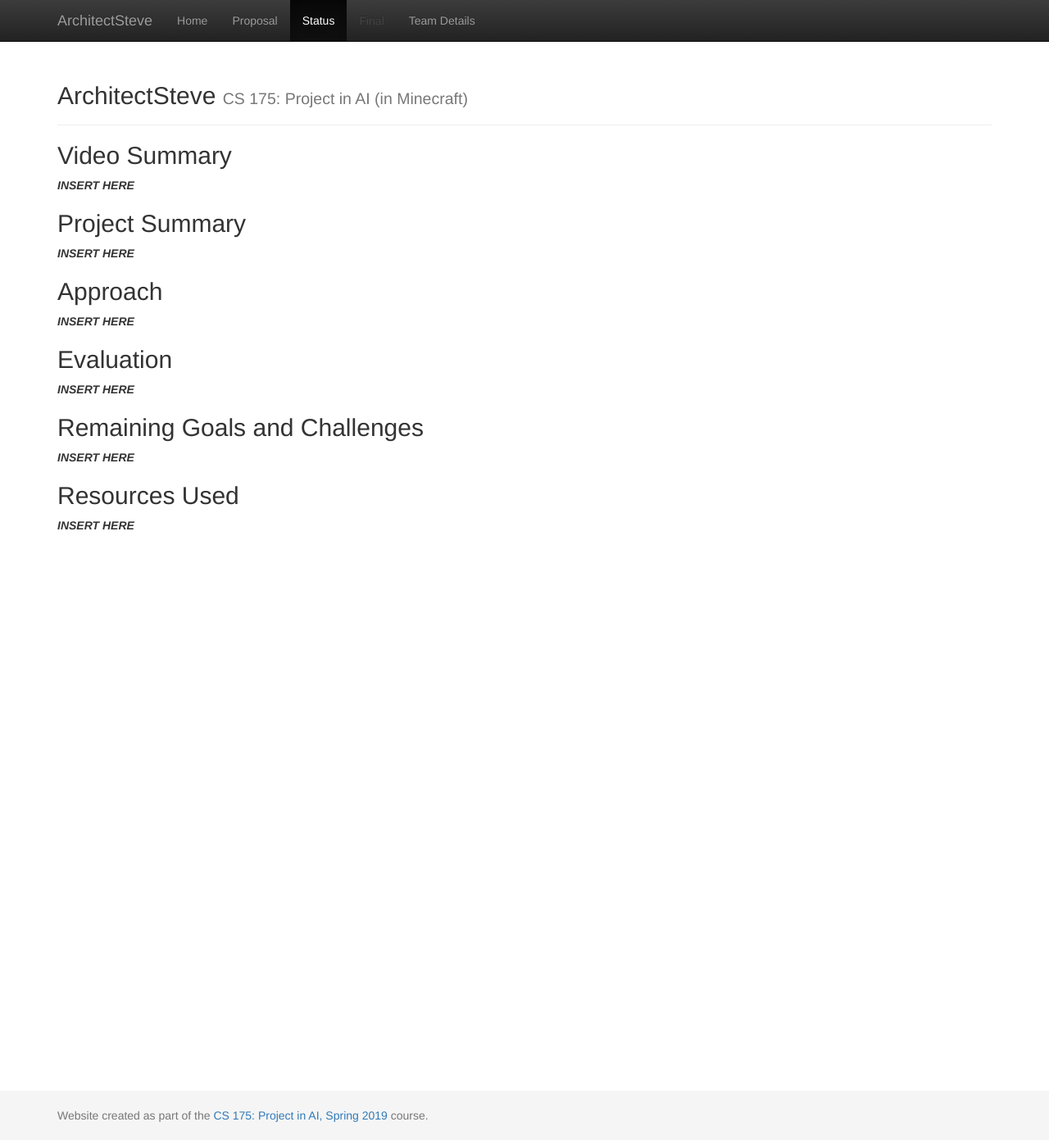
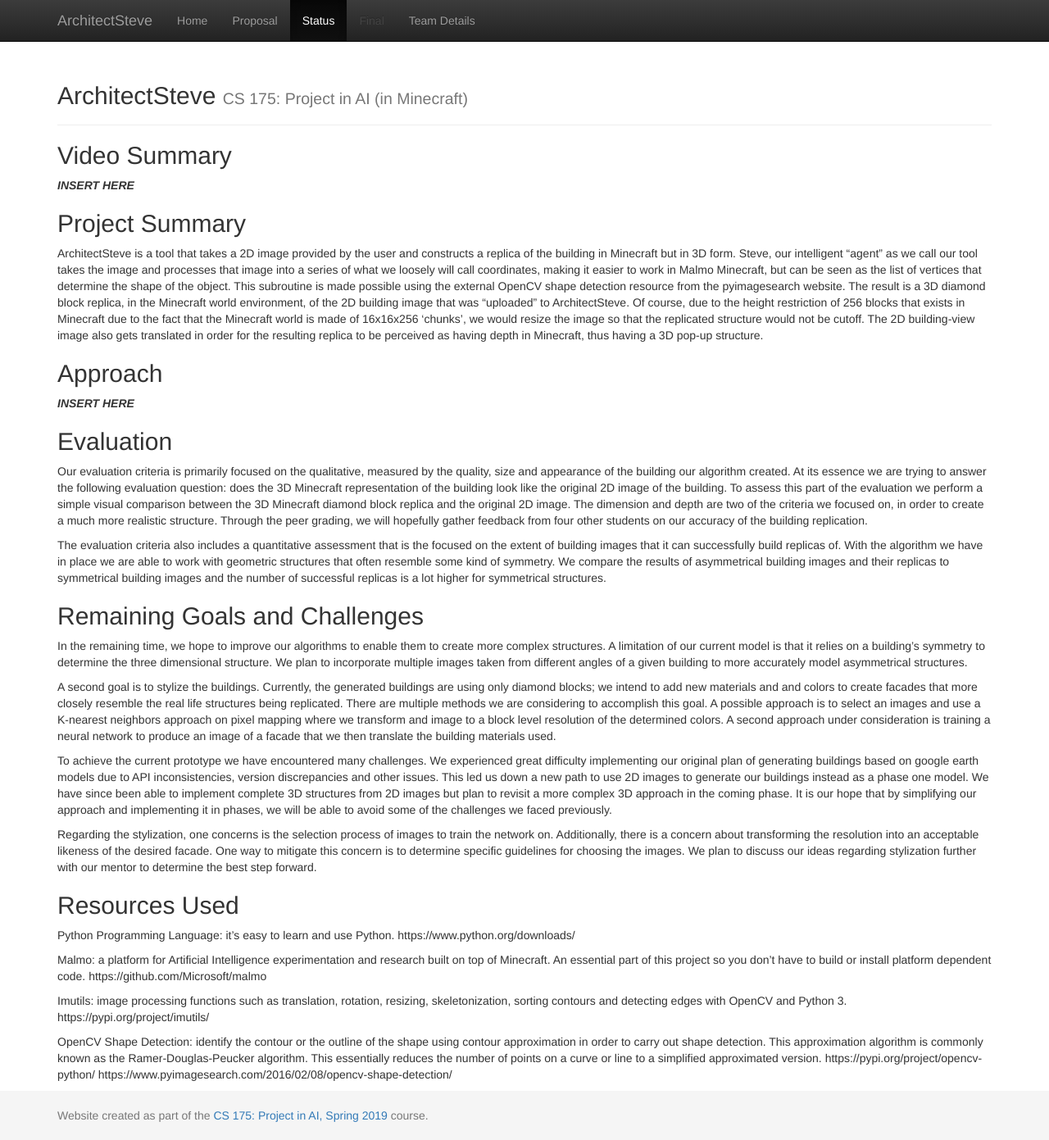
Before and after one commit to giallonotte/ArchitectSteve, a Jekyll site: the page built from docs/status.md, in a window 1280 px wide and 1391 px high. Shown: the whole window at 82% size. Built offline with Jekyll 4.4.1, drawn with Linux system fonts in a browser that asks for light colours.

Commit message:
Update status.md

```diff
--- a/docs/status.md
+++ b/docs/status.md
@@ -7,16 +7,34 @@ title:	Status
 ___INSERT HERE___
 
 ## Project Summary
-___INSERT HERE___
+ArchitectSteve is a tool that takes a 2D image provided by the user and constructs a replica of the building in Minecraft but in 3D form. Steve, our intelligent “agent” as we call our tool takes the image and processes that image into a series of what we loosely will call coordinates, making it easier to work in Malmo Minecraft, but can be seen as the list of vertices that determine the shape of the object. This subroutine is made possible using the external OpenCV shape detection resource from the pyimagesearch website. The result is a 3D diamond block replica, in the Minecraft world environment, of the 2D building image that was “uploaded” to ArchitectSteve. Of course, due to the height restriction of 256 blocks that exists in Minecraft due to the fact that the Minecraft world is made of 16x16x256 'chunks’, we would resize the image so that the replicated structure would not be cutoff. The 2D building-view image also gets translated in order for the resulting replica to be perceived as having depth in Minecraft, thus having a 3D pop-up structure.
 
 ## Approach
 ___INSERT HERE___
 
 ## Evaluation
-___INSERT HERE___
+Our evaluation criteria is primarily focused on the qualitative, measured by the quality, size and appearance  of the building our algorithm created. At its essence we are trying to answer the following evaluation question: does the 3D Minecraft representation of the building look like the original 2D image of the building. To assess this part of the evaluation we perform a simple visual comparison between the 3D Minecraft diamond block replica and the original 2D image. The dimension and depth are two of the criteria we focused on, in order to create a much more realistic structure. Through the peer grading, we will hopefully gather feedback from four other students on our accuracy of the building replication.
+
+The evaluation criteria also includes a quantitative assessment that is the focused on the extent of building images that it can successfully build replicas of. With the algorithm we have in place we are able to work with geometric structures that often resemble some kind of symmetry. We compare the results of asymmetrical building images and their replicas to symmetrical building images and the number of successful replicas is a lot higher for symmetrical structures.
 
 ## Remaining Goals and Challenges
-___INSERT HERE___
+In the remaining time, we hope to improve our algorithms to enable them to create more complex structures. A limitation of our current model is that it relies on a building’s symmetry to determine the three dimensional structure. We plan to incorporate multiple images taken from different angles of a given building to more accurately model asymmetrical structures.
+
+A second goal is to stylize the buildings. Currently, the generated buildings are using only diamond blocks; we intend to add new materials and and colors to create facades that more closely resemble the real life structures being replicated. There are multiple methods we are considering to accomplish this goal. A possible approach is to select an images and use a K-nearest neighbors approach on pixel mapping where we transform and image to a block level resolution of the determined colors. A second approach under consideration is training a neural network to produce an image of a facade that we then translate the building materials used.
+
+To achieve the current prototype we have encountered many challenges. We experienced great difficulty implementing our original plan of generating buildings based on google earth models due to API inconsistencies, version discrepancies and other issues. This led us down a new path to use 2D images to generate our buildings instead as a phase one model. We have since been able to implement complete 3D structures from 2D images but plan to revisit a more complex 3D approach in the coming phase.  It is our hope that by simplifying our approach and implementing it in phases, we will be able to avoid some of the challenges we faced previously.
+
+Regarding the stylization, one concerns is the selection process of images to train the network on. Additionally, there is a  concern about transforming the resolution into an acceptable likeness of the desired facade. One way to mitigate this concern is to determine specific guidelines for choosing the images. We plan to discuss our ideas regarding stylization further with our mentor to determine the best step forward.
 
 ## Resources Used
-___INSERT HERE___
+Python Programming Language: it's easy to learn and use Python. https://www.python.org/downloads/
+
+Malmo: a platform for Artificial Intelligence experimentation and research built on top of Minecraft. An essential part of this project so you don't have to build or install platform dependent code.
+https://github.com/Microsoft/malmo
+
+Imutils: image processing functions such as translation, rotation, resizing, skeletonization, sorting contours and detecting edges with OpenCV and Python 3.
+https://pypi.org/project/imutils/
+
+OpenCV Shape Detection: identify the contour or the outline of the shape using contour approximation in order to carry out shape detection. This approximation algorithm is commonly known as the Ramer-Douglas-Peucker algorithm. This essentially reduces the number of points on a curve or line to a simplified approximated version.
+https://pypi.org/project/opencv-python/
+https://www.pyimagesearch.com/2016/02/08/opencv-shape-detection/
```
